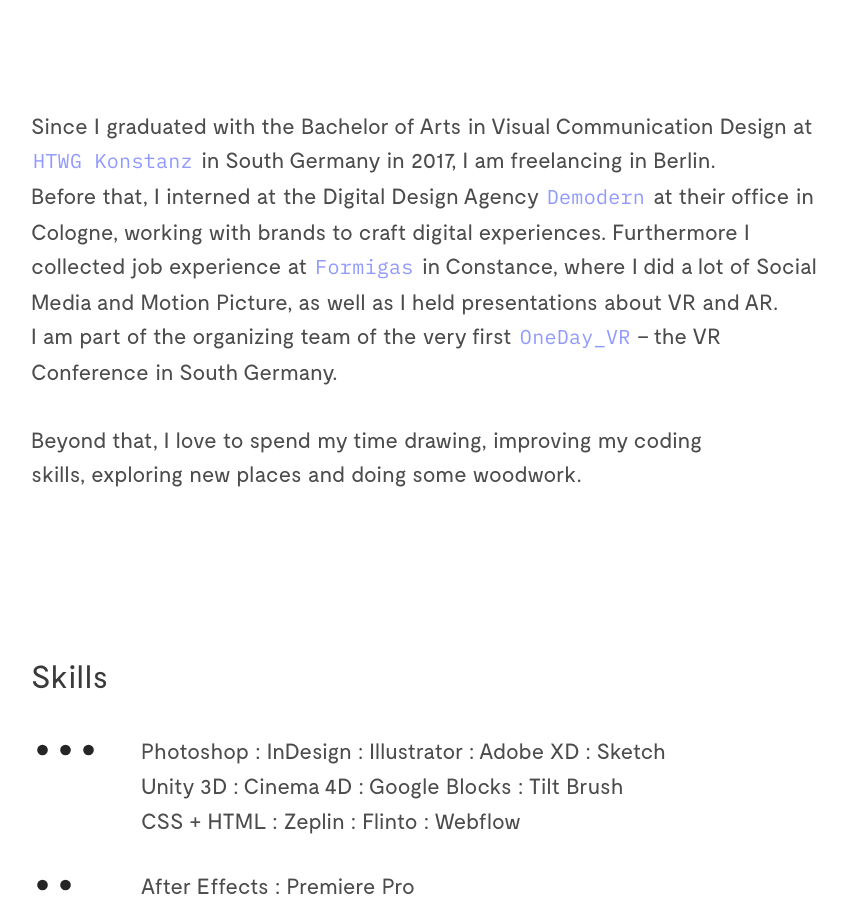
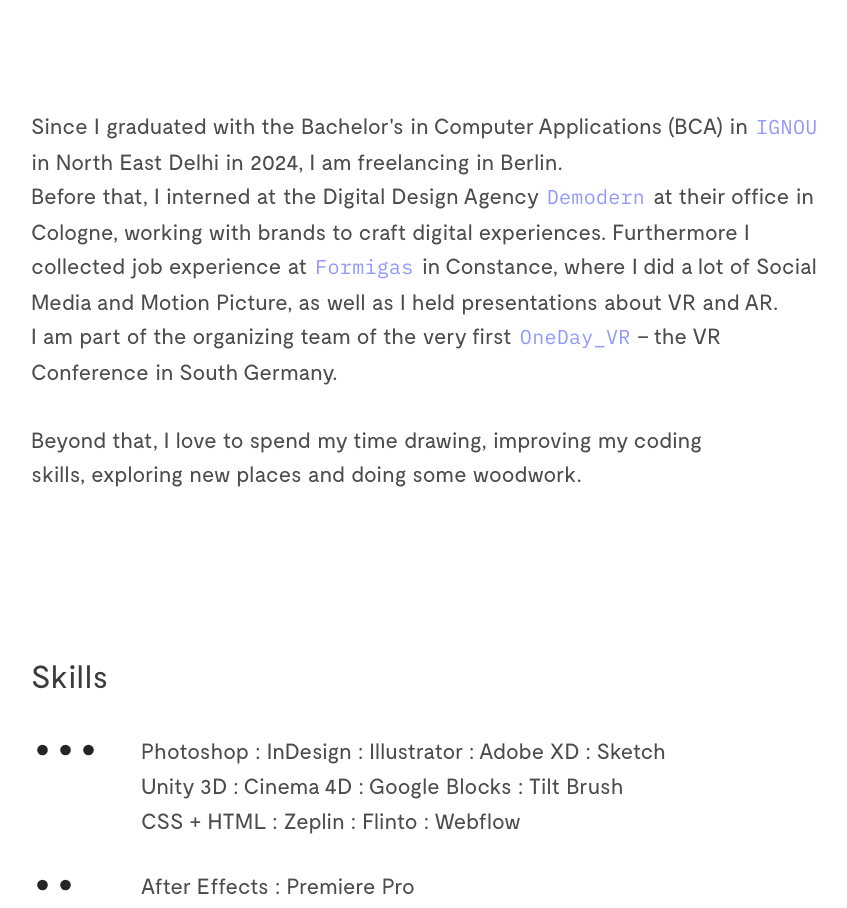
Before and after one commit to FireIndex/Portfolio, a plain HTML site: page info.html in a window 1280 px wide. Shown: the part 1873-2781 px from the top of the page, without its empty margins (109-956 px from the left). Drawn offline with Linux system fonts and the light colour scheme.

Commit message:
Update info.html

```diff
--- a/info.html
+++ b/info.html
@@ -101,14 +101,13 @@
       </div>
       <div class="imagesection">
         <p class="abouttext">
-          Since I graduated with the Bachelor of Arts in Visual Communication
-          Design at
+          Since I graduated with the Bachelor's in Computer Applications  (BCA) in
           <a
-            href="https://www.htwg-konstanz.de/bachelor/kommunikationsdesign/uebersicht/"
+            href="http://ignou.ac.in/"
             class="linkinlinetext"
-            >HTWG Konstanz</a
+            >IGNOU</a
           >
-          in South Germany in 2017, I am freelancing in Berlin. <br />
+          in North East Delhi in 2024, I am freelancing in Berlin. <br />
           Before that, I interned at the Digital Design Agency
           <a href="http://demodern.de/" class="linkinlinetext">Demodern</a> at
           their office in Cologne, working with brands to craft digital
```
